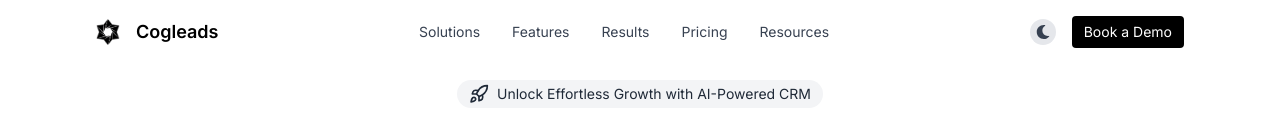
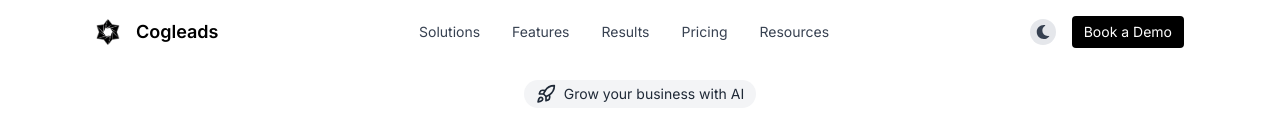
Before and after one commit to atomdbc/cogleads-landing, a Next.js app: page / in a window 1280 px wide. Shown: the top 134 px of the page. Built offline with nearby package versions, Linux system fonts and the light colour scheme; a web font is replaced by a local one.

Commit message:
added stah

```diff
--- a/src/components/sections/Hero.js
+++ b/src/components/sections/Hero.js
@@ -12,7 +12,7 @@ export default function Hero({ darkMode }) {
         <div className="text-center mt-20 mb-16">
           <div className={`inline-flex items-center px-3 py-1 rounded-full text-sm mb-6 ${darkMode ? 'bg-gray-800 text-gray-200' : 'bg-gray-100 text-gray-800'}`}>
             <Rocket className="mr-2" size={20} />
-            <span>Unlock Effortless Growth with AI-Powered CRM</span>
+            <span>Grow your business with AI</span>
           </div>
           <h1 className="text-4xl sm:text-5xl font-bold mb-6 leading-tight">
             Spend 10x time on closing deals<br />
```
Also changed, not shown: package.json (+3 -5 lines), 1 other file (tests, documents, lock files or other folders).
